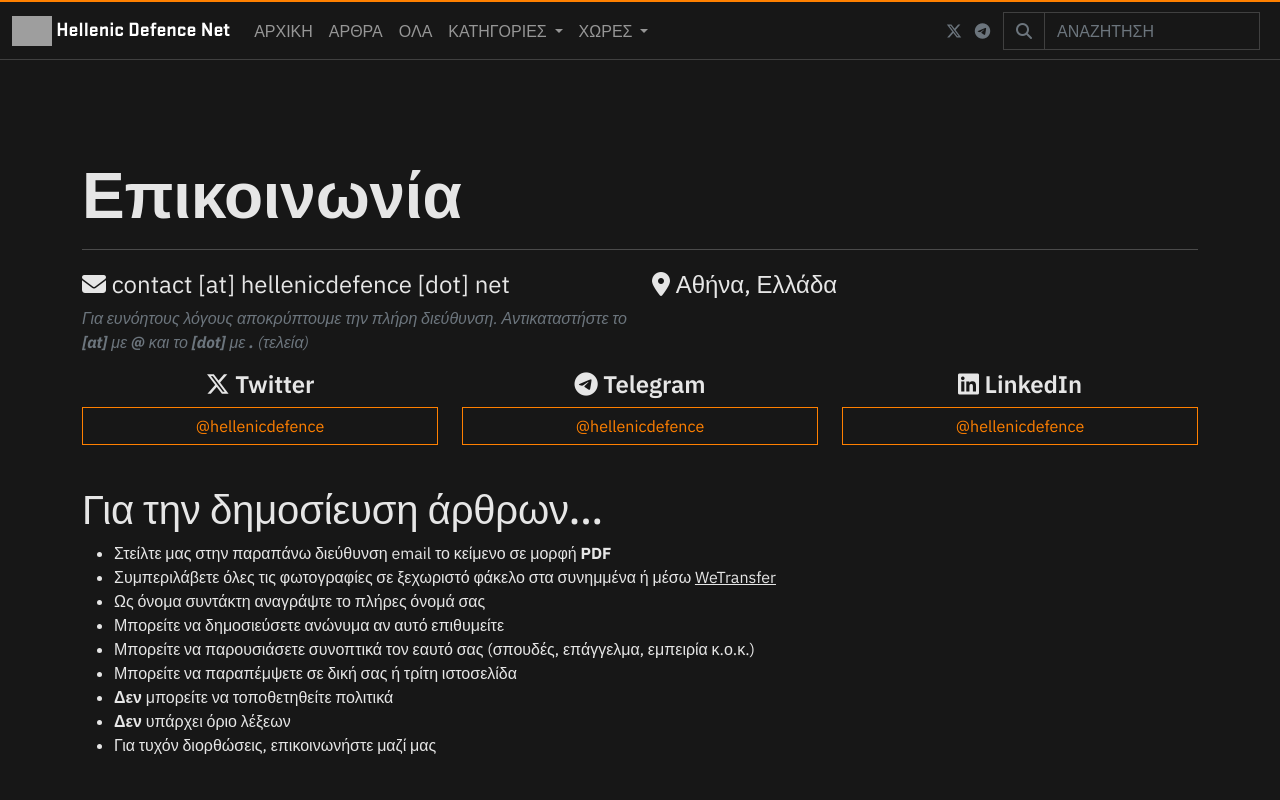
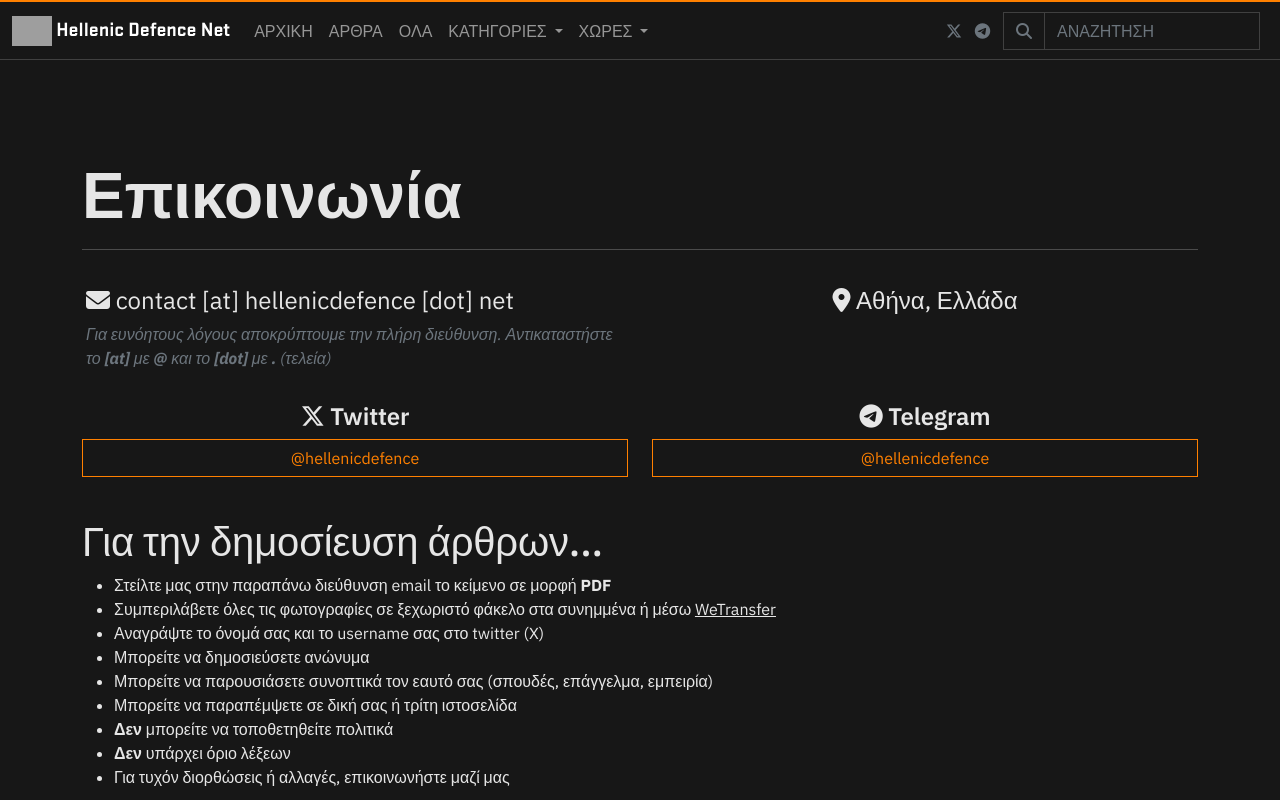
Before and after one commit to dk-raw/hellenic-defence-net, a Nuxt app: page /contact in a window 1280 px wide. Shown: the top 800 px of the page. Built offline with nearby package versions, Linux system fonts and the light colour scheme; grey boxes are pictures that could not be loaded.

Commit message:
error handling and styling

```diff
--- a/package.json
+++ b/package.json
@@ -11,6 +11,7 @@
   },
   "dependencies": {
     "@contentful/rich-text-html-renderer": "^16.6.10",
+    "@contentful/rich-text-types": "^16.8.5",
     "bootstrap": "^5.0.2",
     "graphql-request": "^7.1.0",
     "nuxt": "^3.13.0",
--- a/pages/articles/[id].vue
+++ b/pages/articles/[id].vue
@@ -3,7 +3,7 @@
     <article>
       <h1 class="display-3 fw-bold mb-1">{{ post.title }}</h1>
       <p class="lead fw-normal text-muted">
-        <span v-if="post.author.displayName">Γράφει ο <NuxtLink :to="`/authors/${post.author.twitter}`" class="link">{{
+        <span v-if="post.author">Γράφει ο <NuxtLink :to="`/authors/${post.author.twitter}`" class="link">{{
           post.author.displayName }}</NuxtLink> -
         </span>
         {{ date.getDate() }} {{ months[date.getMonth()] }}
@@ -19,11 +19,7 @@
       <p style="font-size: 18px">Αναμένουμε τα σχόλιά σας στο Twitter!</p>
       <hr />
       <div class="d-flex flex-row justify-content-between align-items-center">
-        <p class="m-0 author-name" v-if="post.author.displayName">
-          από τον <NuxtLink :to="`/authors/${post.author.twitter}`" class="link">{{
-            post.author.displayName }}</NuxtLink>
-        </p>
-        <p class="m-0" v-else>Hellenic Defence Net</p>
+        <p class="m-0 ff-stratum fw-bold">HDN</p>
         <Sharer :title="post.title" :slug="post.slug" />
       </div>
     </article>
@@ -35,6 +31,7 @@
 
 const route = useRoute();
 import { GraphQLClient } from 'graphql-request'
+import { BLOCKS } from '@contentful/rich-text-types';
 import { documentToHtmlString } from '@contentful/rich-text-html-renderer'
 
 const content = ref("");
@@ -58,6 +55,7 @@
       }
       content {
         json
+
       }
       author {
         displayName
@@ -70,6 +68,12 @@
 const data = await client.request(query)
 
 const post = data.articleCollection.items[0]
+
+if (!post || Object.keys(post).length === 0) {
+  throw createError({
+    statusCode: 404
+  })
+}
 
 content.value = documentToHtmlString(post.content.json, {})
 
@@ -105,7 +109,7 @@
     },
     {
       name: "author",
-      content: post.author.displayName ? post.author.displayName : "Hellenic Defence Net",
+      content: post.author ? post.author.displayName : "Hellenic Defence Net",
     },
     {
       property: "og:url",
--- a/pages/authors/[username]/[page].vue
+++ b/pages/authors/[username]/[page].vue
@@ -5,7 +5,7 @@
     </h1>
     <hr />
     <div>
-      <p class="lead text-muted fw-normal">
+      <p class="lead text-muted fw-normal" v-if="hasTwitter">
         Ακολουθήστε τον συντάκτη στο <a :href="`https://x.com/${username}`" target="_blank" class="link"><i
             class="fa-brands fa-x-twitter"></i> Twitter</a>
       </p>
@@ -80,6 +80,7 @@
  authorCollection(where: {twitter: "${username.value}"}) {
   items{
   displayName
+  hastwitter
 }
   }
 }
@@ -88,5 +89,11 @@
 
 const posts = data.articleCollection.items
 const total = data.articleCollection.total
+if (!posts || Object.keys(posts).length === 0) {
+  throw createError({
+    statusCode: 404
+  })
+}
+const hasTwitter = data.authorCollection.items[0].hastwitter
 const name = data.authorCollection.items[0].displayName
 </script>
--- a/pages/authors/[username]/index.vue
+++ b/pages/authors/[username]/index.vue
@@ -5,7 +5,7 @@
     </h1>
     <hr />
     <div>
-      <p class="lead text-muted fw-normal">
+      <p class="lead text-muted fw-normal" v-if="hasTwitter">
         Ακολουθήστε τον συντάκτη στο <a :href="`https://x.com/${username}`" target="_blank" class="link"><i
             class="fa-brands fa-x-twitter"></i> Twitter</a>
       </p>
@@ -68,6 +68,7 @@
   authorCollection(where: {twitter: "${username.value}"}) {
     items {
       displayName
+      hastwitter
     }
   }
 }
@@ -76,5 +77,11 @@
 
 const posts = data.articleCollection.items
 const total = data.articleCollection.total
+if (!posts || Object.keys(posts).length === 0) {
+  throw createError({
+    statusCode: 404
+  })
+}
+const hasTwitter = data.authorCollection.items[0].hastwitter
 const name = data.authorCollection.items[0].displayName
 </script>
--- a/pages/contact.vue
+++ b/pages/contact.vue
@@ -11,7 +11,7 @@
         <i class="text-muted">Για ευνόητους λόγους αποκρύπτουμε την πλήρη διεύθυνση. Αντικαταστήστε
           το <b>[at]</b> με <b>@</b> και το <b>[dot]</b> με <b>.</b> (τελεία)</i>
       </div>
-      <div class="col-md">
+      <div class="col-md text-center">
         <p class="lead fs-4 fw-normal mb-1">
           <i class="fa-solid fa-location-dot"></i> Αθήνα, Ελλάδα
         </p>
@@ -28,11 +28,6 @@
         <a href="https://t.me/hellenicdefence" target="_blank"
           class="btn btn-outline-primary w-100">@hellenicdefence</a>
       </div>
-      <div class="col-sm text-center mb-4">
-        <h4 class="fw-600"><i class="fa-brands fa-linkedin"></i> LinkedIn</h4>
-        <a href="https://www.linkedin.com/company/hellenic-defence-net" target="_blank"
-          class="btn btn-outline-primary w-100">@hellenicdefence</a>
-      </div>
     </div>
     <h2 class="display-6 fw-500">Για την δημοσίευση άρθρων...</h2>
     <ul>
@@ -45,19 +40,25 @@
         μέσω
         <a href="https://wetransfer.com" target="_blank" class="link">WeTransfer</a>
       </li>
-      <li>Ως όνομα συντάκτη αναγράψτε το πλήρες όνομά σας</li>
-      <li>Μπορείτε να δημοσιεύσετε ανώνυμα αν αυτό επιθυμείτε</li>
+      <li>Αναγράψτε το όνομά σας και το username σας στο twitter (X)</li>
+      <li>Μπορείτε να δημοσιεύσετε ανώνυμα</li>
       <li>
         Μπορείτε να παρουσιάσετε συνοπτικά τον εαυτό σας (σπουδές, επάγγελμα,
-        εμπειρία κ.ο.κ.)
+        εμπειρία)
       </li>
       <li>Μπορείτε να παραπέμψετε σε δική σας ή τρίτη ιστοσελίδα</li>
       <li><strong>Δεν</strong> μπορείτε να τοποθετηθείτε πολιτικά</li>
       <li><strong>Δεν</strong> υπάρχει όριο λέξεων</li>
-      <li>Για τυχόν διορθώσεις, επικοινωνήστε μαζί μας</li>
+      <li>Για τυχόν διορθώσεις ή αλλαγές, επικοινωνήστε μαζί μας</li>
     </ul>
   </div>
 </template>
 
+<style scoped>
+.col-md {
+  padding: 1em;
+}
+</style>
+
 <script setup>
 </script>
```
Also changed, not shown: assets/css/site.css, 1 other file (tests, documents, lock files or other folders).
